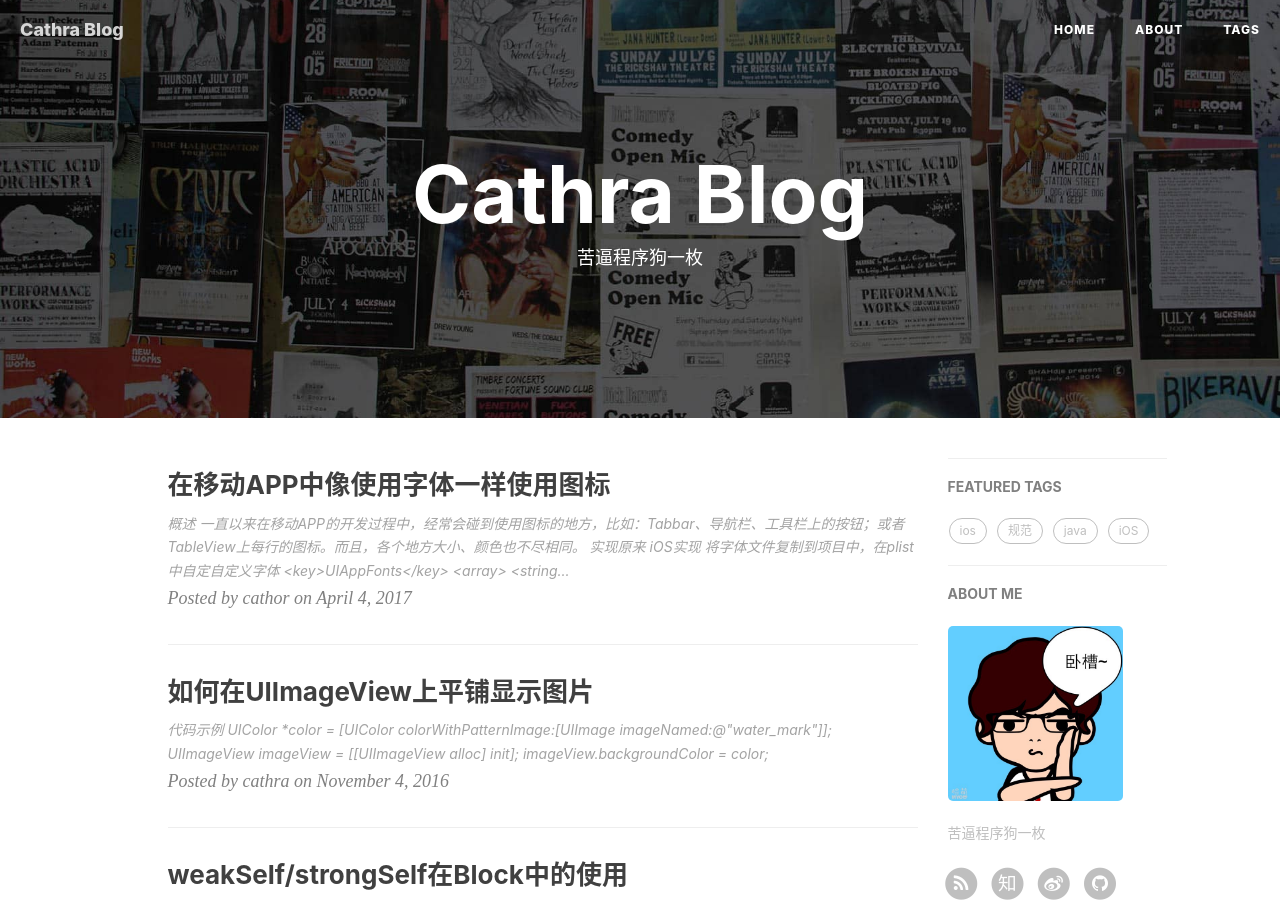
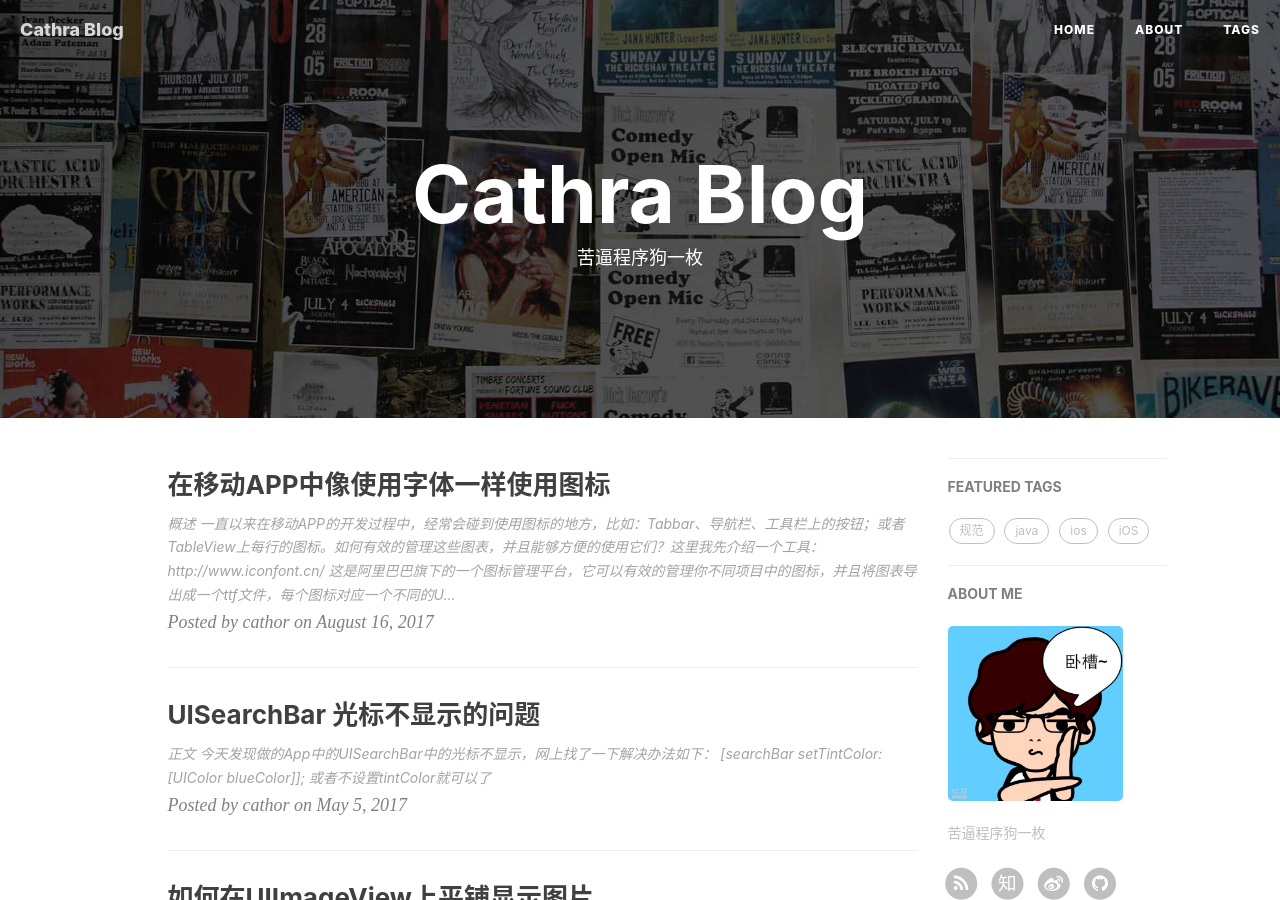
Before and after one commit to cathra/cathra.github.io, a Jekyll site: the page built from index.html, in a window 1280 px wide and 900 px high. Built offline with Jekyll 4.4.1, drawn with Linux system fonts in a browser that asks for light colours; nearby versions of some CDN libraries; the list of posts is cut into pages by our own code; comment, search, counter and statistics services are not loaded; some of the changed text lies outside the part shown.

```diff
--- a/_posts/2017-05-05-search-bar-not-display-cursor.markdown
+++ b/_posts/2017-05-05-search-bar-not-display-cursor.markdown
@@ -1,7 +1,7 @@
 ---
 layout: post
 title: "UISearchBar 光标不显示的问题"
-date: 2016-01-07 15:38:19
+date: 2017-05-05 15:38:19
 author: "cathor"
 catalog: true
 tags:
--- a/_posts/2017-05-05-use-icon-like-font-in-mobile-app.markdown
+++ /dev/null
@@ -1,60 +0,0 @@
----
-layout: post
-title: "在移动APP中像使用字体一样使用图标"
-date: 2017-04-04 15:38:19
-author: "cathor"
-catalog: true
-tags:
-    - ios
-    - android
----
-
-
-## 概述
-
-一直以来在移动APP的开发过程中，经常会碰到使用图标的地方，比如：Tabbar、导航栏、工具栏上的按钮；或者TableView上每行的图标。而且，各个地方大小、颜色也不尽相同。
-
-## 实现原来
-
-
-
-## iOS实现
-
-将字体文件复制到项目中，在plist中自定自定义字体
-
-{% highlight xml %}
-
-	<key>UIAppFonts</key>
-	<array>
-		<string>iconfont.ttf</string>
-		<string>STHeiti Light.ttc</string>
-	</array>
-{% endhighlight %}
-
-
-
-{% highlight swift %}
-
-    public class func image(unicode: NSString, size: CGFloat, color: UIColor?) -> UIImage? {
-        let imageSize = CGSize(width: size, height: size)
-        let font = UIFont(name: "iconfont", size: size)!;
-
-        var opt: [String : Any] = [NSFontAttributeName: font]
-        if (color != nil) {
-            opt[NSForegroundColorAttributeName] = color!
-        }
-
-        UIGraphicsBeginImageContextWithOptions(imageSize, false, 0.0)
-
-        unicode.draw(in: CGRect(x: 0, y: 0, width: size, height: size), withAttributes: opt)
-
-        let result = UIGraphicsGetImageFromCurrentImageContext()
-
-        UIGraphicsEndImageContext()
-
-        return result
-    }
-
-{% endhighlight %}
-
-## Android实现
--- /dev/null
+++ b/_posts/2017-08-16-use-icon-like-font-in-mobile-app.markdown
@@ -0,0 +1,56 @@
+---
+layout: post
+title: "在移动APP中像使用字体一样使用图标"
+date: 2017-08-16 15:38:19
+author: "cathor"
+catalog: true
+tags:
+    - ios
+    - android
+---
+
+
+## 概述
+
+一直以来在移动APP的开发过程中，经常会碰到使用图标的地方，比如：Tabbar、导航栏、工具栏上的按钮；或者TableView上每行的图标。如何有效的管理这些图表，并且能够方便的使用它们？这里我先介绍一个工具：[http://www.iconfont.cn/](http://www.iconfont.cn/) 这是阿里巴巴旗下的一个图标管理平台，它可以有效的管理你不同项目中的图标，并且将图表导出成一个ttf文件，每个图标对应一个不同的Unicode代码。最后，我们只需要将Unicode按这个ttf文件的字体转换成UIImage就可以了。（这里的原理和现实汉字和emoji字体是一样的，比如：“我”这个汉字，它的Unicode编码是“\u6211”，但在屏幕上看到的其实是某个字体对应这个Unicode代码的点阵图，这个点阵图即可以是“我”也可以其他样子的图片）
+
+
+
+## iOS实现代码
+
+将字体文件复制到项目中，在plist中添加自定义字体
+
+{% highlight xml %}
+
+	<key>UIAppFonts</key>
+	<array>
+		<string>iconfont.ttf</string>
+	</array>
+{% endhighlight %}
+
+
+下面是swift实现代码，将unicode代码转换成UIImage对象
+
+{% highlight swift %}
+
+    public class func image(unicode: NSString, size: CGFloat, color: UIColor?) -> UIImage? {
+        let imageSize = CGSize(width: size, height: size)
+        let font = UIFont(name: "iconfont", size: size)!;
+
+        var opt: [String : Any] = [NSFontAttributeName: font]
+        if (color != nil) {
+            opt[NSForegroundColorAttributeName] = color!
+        }
+
+        UIGraphicsBeginImageContextWithOptions(imageSize, false, 0.0)
+
+        unicode.draw(in: CGRect(x: 0, y: 0, width: size, height: size), withAttributes: opt)
+
+        let result = UIGraphicsGetImageFromCurrentImageContext()
+
+        UIGraphicsEndImageContext()
+
+        return result
+    }
+
+{% endhighlight %}
```
